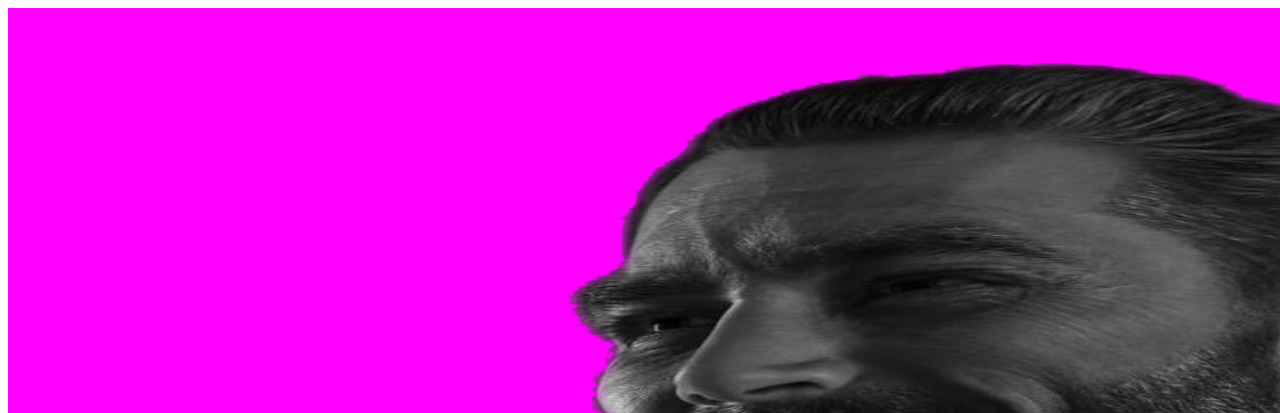
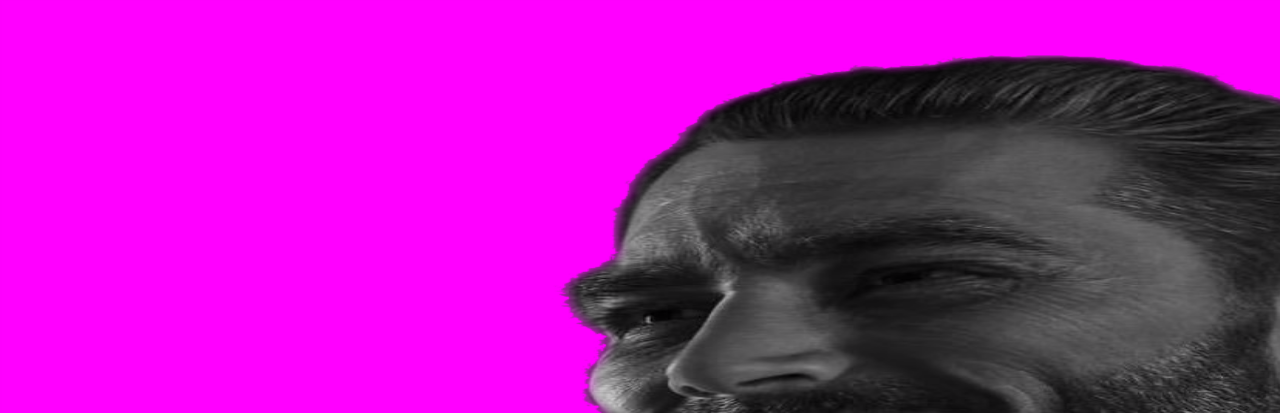
Before and after one commit to tristanozaa/tristanozaa.github.io, a plain HTML site: page index.html in a window 1280 px wide. Shown: the top 413 px of the page. Drawn offline with Linux system fonts and the light colour scheme.

Commit message:
delete border

```diff
--- a/index.html
+++ b/index.html
@@ -27,9 +27,15 @@ div {
 #div1 {
   background-color: #000000;
 }
+html, body {
+  margin: 0;
+  /** Possibly padding too **/
+  padding: 0;
+}
     </style>
     <meta name="viewport" content="width=device-width, initial-scale=1.0">
     <title>tristanozaa</title>
+
 </head>
 
 <body>
```
